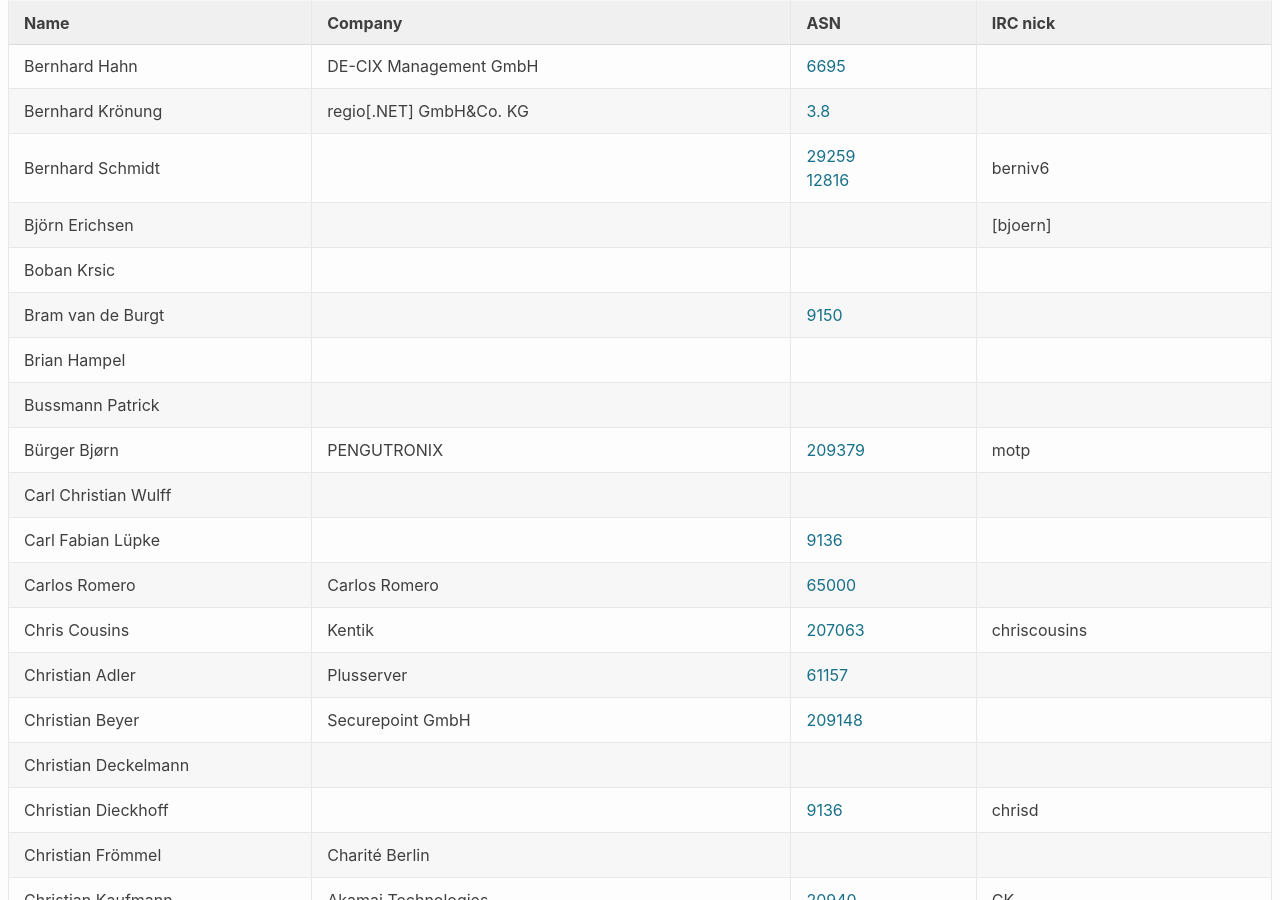
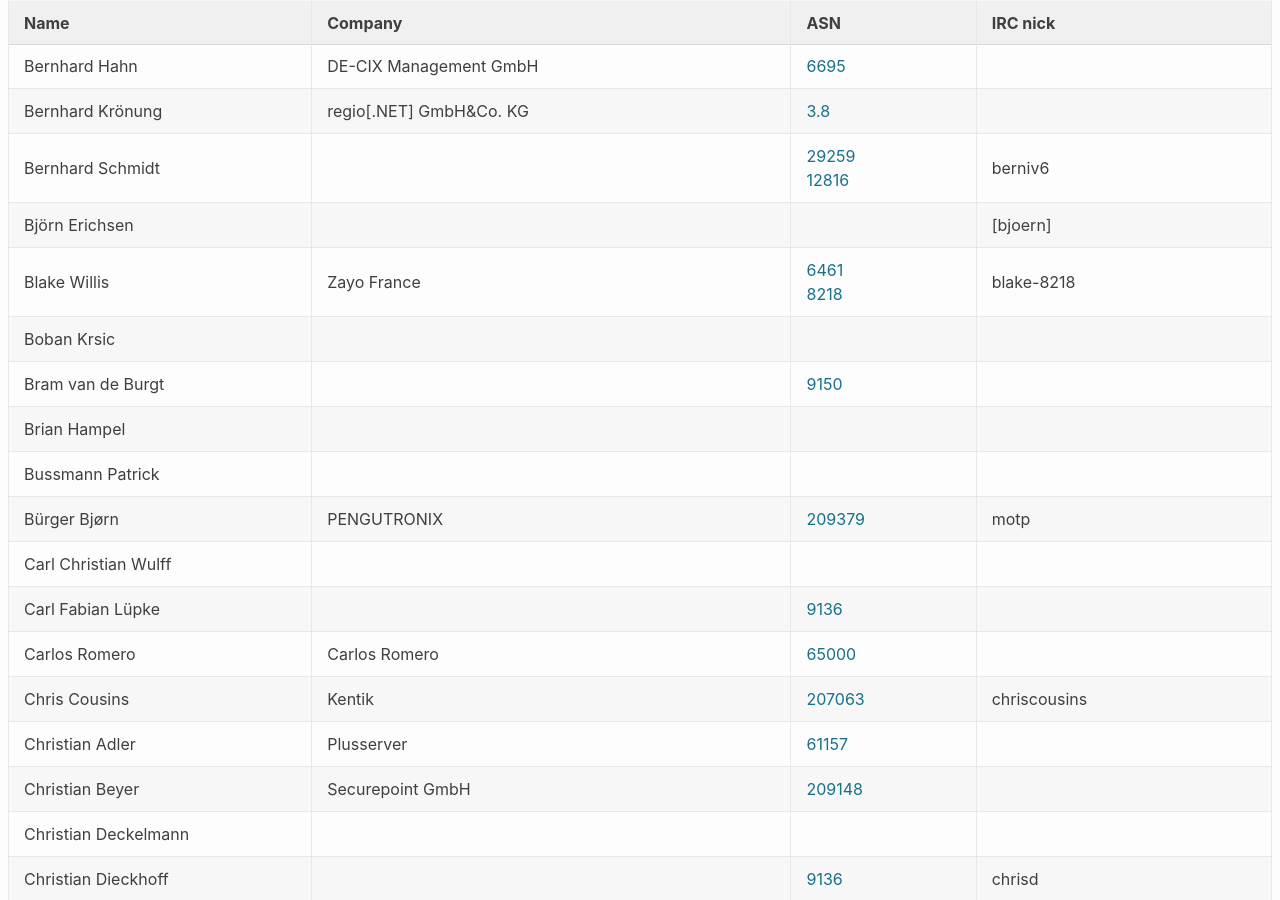
Before and after one commit to denog/pretix-attendeelist, a Jekyll site: the page built from index.markdown, in a window 1280 px wide and 900 px high, scrolled down 2752 px. Built offline with Jekyll 4.4.1, drawn with Linux system fonts in a browser that asks for light colours; some of the changed text lies outside the part shown.

Commit message:
Latest data: Sat Nov  7 18:50:20 UTC 2020

```diff
--- a/_data/attendees.json
+++ b/_data/attendees.json
@@ -348,6 +348,12 @@
     "asn": null
   },
   {
+    "name": "Blake Willis",
+    "company": "Zayo France",
+    "irc": "blake-8218",
+    "asn": "6461 8218"
+  },
+  {
     "name": "Boban Krsic",
     "company": null,
     "irc": null,
@@ -979,15 +985,15 @@
   },
   {
     "name": "Frederik Kriewitz",
-    "company": null,
-    "irc": null,
-    "asn": null
+    "company": "NYNEX",
+    "irc": null,
+    "asn": "62023"
   },
   {
     "name": "Frederik Kriewitz",
-    "company": "NYNEX",
-    "irc": null,
-    "asn": "62023"
+    "company": null,
+    "irc": null,
+    "asn": null
   },
   {
     "name": "Fredy Künzler",
```
